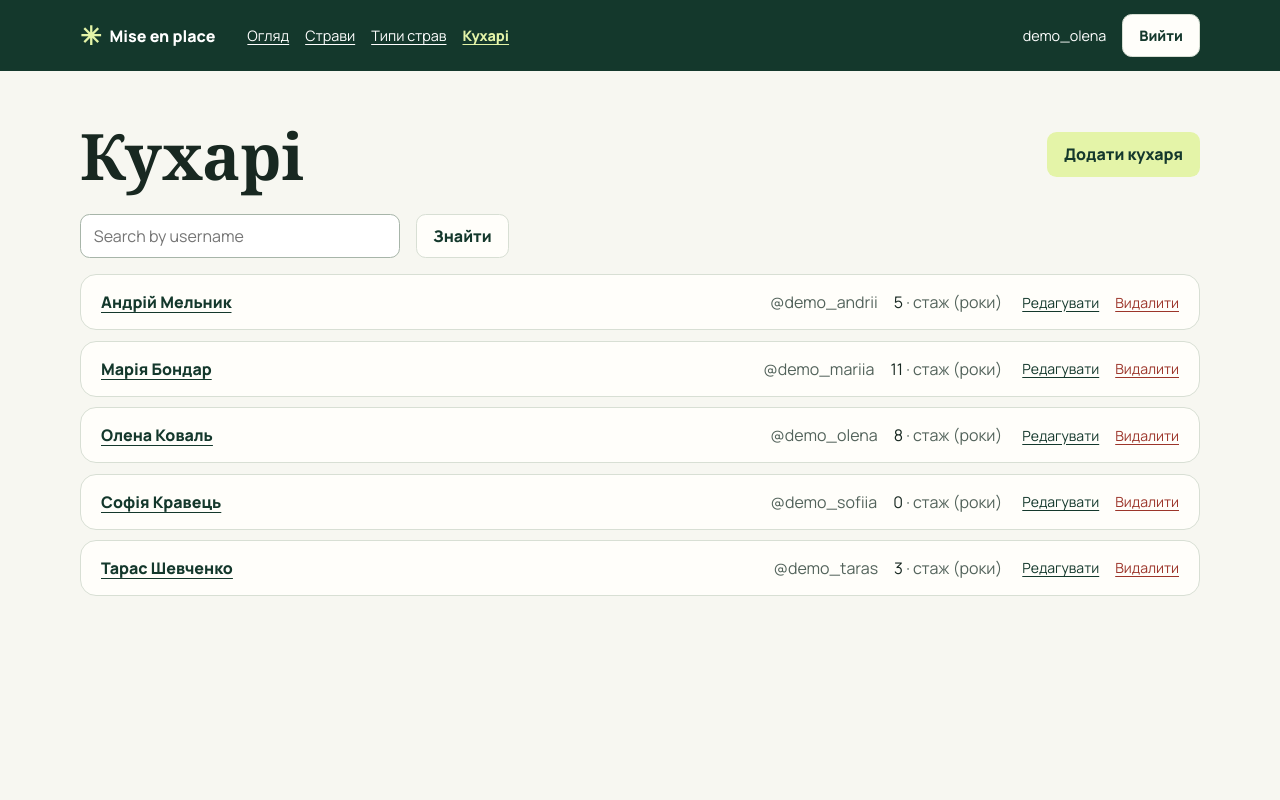
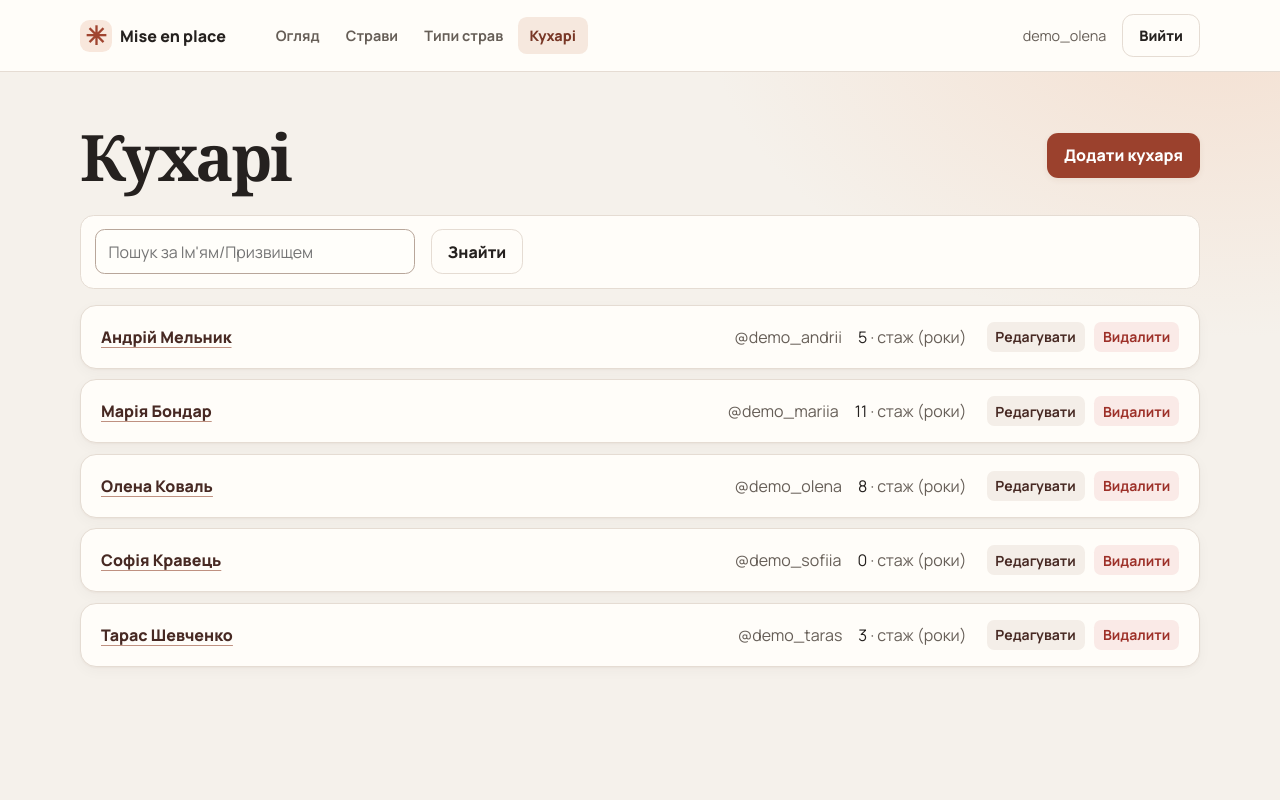
Before and after one commit to Revoleoz/restaurant-kitchen-service, a Django app: page /kitchen/cook/ in a window 1280 px wide. Run offline with Django 5.2, Linux system fonts and the light colour scheme; a user stored in the database is signed in; data comes from the database, SQL or seed files in the repository.

Commit message:
Correction forms, styles css, views

```diff
--- a/kitchen/forms.py
+++ b/kitchen/forms.py
@@ -53,7 +53,7 @@ class CookSearchForm(forms.Form):
         required=False,
         label="",
         widget=forms.TextInput(
-            attrs={"placeholder": "Search by username"}
+            attrs={"placeholder": "Пошук за Ім'ям/Призвищем"}
         )
     )
 
@@ -64,7 +64,7 @@ class DishSearchForm(forms.Form):
         required=False,
         label="",
         widget=forms.TextInput(
-            attrs={"placeholder": "Search by name"}
+            attrs={"placeholder": "Пошук за назвою"}
         )
     )
 
@@ -74,6 +74,6 @@ class DishTypeSearchForm(forms.Form):
         required=False,
         label="",
         widget=forms.TextInput(
-            attrs={"placeholder": "Search by name"}
+            attrs={"placeholder": "Пошук за назвою"}
         )
     )
--- a/kitchen/views.py
+++ b/kitchen/views.py
@@ -1,3 +1,6 @@
+import re
+
+from django.db.models import Q
 from django.shortcuts import get_object_or_404, redirect, render
 from django.views.decorators.http import require_POST
 from django.contrib.auth.decorators import login_required
@@ -55,7 +58,9 @@ class DishTypesListView(LoginRequiredMixin, generic.ListView):
         queryset = super().get_queryset()
         form = DishTypeSearchForm(self.request.GET)
         if form.is_valid():
-            queryset = queryset.filter(name__icontains=form.cleaned_data["name"])
+            query = form.cleaned_data["name"]
+            if query:
+                queryset = queryset.filter(name__iregex=re.escape(query))
         return queryset
 
 
@@ -96,7 +101,9 @@ class DishListView(LoginRequiredMixin, generic.ListView):
         queryset = Dish.objects.select_related("dish_type")
         form = DishSearchForm(self.request.GET)
         if form.is_valid():
-            queryset = queryset.filter(name__icontains=form.cleaned_data["name"])
+            query = form.cleaned_data["name"]
+            if query:
+                queryset = queryset.filter(name__iregex=re.escape(query))
         return queryset
 
 
@@ -136,7 +143,14 @@ class CookListView(LoginRequiredMixin, generic.ListView):
         queryset = Cook.objects.prefetch_related("cooks__dish_type")
         form = CookSearchForm(self.request.GET)
         if form.is_valid():
-            return queryset.filter(username__icontains=form.cleaned_data["username"])
+            query = form.cleaned_data["username"]
+            if query:
+                pattern = re.escape(query)
+                return queryset.filter(
+                    Q(username__iregex=pattern)
+                    | Q(first_name__iregex=pattern)
+                    | Q(last_name__iregex=pattern)
+                )
         return queryset
 
 
--- a/static/css/styles.css
+++ b/static/css/styles.css
@@ -138,3 +138,196 @@ textarea { resize: vertical; min-height: 7rem; }
   .stat { grid-template-columns: 1fr auto; align-items: center; }
   .record > .actions { margin-left: 0; }
 }
+
+/* Mise en place — тепла палітра й мікроанімації */
+:root {
+  --paper: #f5f1eb;
+  --card: #fffdf9;
+  --ink: #25211f;
+  --muted: #665e57;
+  --line: #e5dcd3;
+  --green: #472923;
+  --lime: #ffceb1;
+  --red: #9d3028;
+  --accent: #a0442f;
+  --shadow: 0 4px 14px #43271a09, 0 1px 2px #43271a0a;
+  --shadow-lift: 0 12px 24px #43271a19, 0 2px 4px #43271a0e;
+  --ease-out: cubic-bezier(.2, .75, .25, 1);
+}
+
+body {
+  min-height: 100vh;
+  min-height: 100svh;
+  background: radial-gradient(ellipse at 95% 0, #f4dfd0 0, transparent 32rem), var(--paper);
+}
+
+.bar {
+  background: #fffdf9;
+  color: var(--ink);
+  border-bottom: 1px solid var(--line);
+  gap: .8rem clamp(1rem, 3vw, 2.75rem);
+}
+
+.brand span {
+  color: var(--accent);
+  background: #f8e7dc;
+  border-radius: .6rem;
+  width: 2rem;
+  height: 2rem;
+  display: grid;
+  place-items: center;
+}
+
+.bar nav {
+  gap: .2rem;
+}
+
+.bar nav a {
+  padding: .55rem .72rem;
+  border-radius: .55rem;
+  text-decoration: none;
+  color: var(--muted);
+  font-weight: 700;
+}
+
+.bar nav a:hover,
+.bar nav a[aria-current="page"] {
+  background: #f6e8de;
+  color: #783726;
+}
+
+.account span {
+  color: var(--muted);
+}
+
+h1, h2 { letter-spacing: -.035em; }
+
+.hero {
+  background:
+    radial-gradient(ellipse at 95% 12%, #9b503c 0, transparent 60%),
+    linear-gradient(115deg, #2b2321 15%, #53332a 100%);
+  padding: clamp(2rem, 6vw, 5rem);
+  box-shadow: var(--shadow-lift);
+}
+
+.hero h1 { text-wrap: balance; }
+.hero p { color: #f5e1d7; }
+
+.hero-mark {
+  color: #ffbc94;
+  opacity: .24;
+  inset-inline-end: clamp(0px, 2vw, 2rem);
+  pointer-events: none;
+}
+
+.stats {
+  margin-top: 1.25rem;
+  grid-template-columns: repeat(3, minmax(0, 1fr));
+}
+
+.stat {
+  align-content: space-between;
+  min-height: 8.5rem;
+  box-shadow: var(--shadow);
+  color: var(--ink);
+}
+
+.stat span { color: var(--muted); font-weight: 700; }
+.stat strong, .price { font-variant-numeric: tabular-nums; }
+.stat strong { color: var(--accent); font-size: clamp(2.35rem, 5vw, 3.4rem); }
+.stat:hover { border-color: #ce9e89; box-shadow: var(--shadow-lift); }
+
+.panel, .record, .empty { box-shadow: var(--shadow); }
+.record:hover, .record:focus-within { border-color: #d3b7a9; }
+
+.record-name { text-decoration-color: #bf9181; }
+.record > .actions { gap: .6rem; }
+
+.record > .actions a {
+  background: #f4eee8;
+  border-radius: .45rem;
+  padding: .35rem .55rem;
+  font-weight: 700;
+  text-decoration: none;
+}
+
+.record > .actions a:hover { background: #ebded4; }
+.record > .actions .danger-link { background: #faeae7; }
+.record > .actions .danger-link:hover { background: #f4d9d3; }
+
+.pill { background: #f5e6dc; color: #753d2c; }
+
+.button {
+  border-radius: .7rem;
+  background: #9b412d;
+  color: white;
+  box-shadow: 0 2px 6px #65332112;
+}
+
+.hero .button { background: #ffd0b5; color: #44261e; }
+.hero .button:hover { background: #ffe0cc; }
+.button:hover { background: #803222; }
+.button:not(.quiet) { color: white; }
+.hero .button:not(.quiet) { color: #44261e; }
+.button.quiet { color: var(--ink); box-shadow: none; }
+.button.quiet:hover { background: #f7eee6; border-color: #c5a99b; }
+.button.quiet.danger-link { color: var(--red); }
+
+.search {
+  padding: .85rem;
+  border: 1px solid var(--line);
+  background: var(--card);
+  border-radius: .85rem;
+}
+
+input:not([type="checkbox"]):not([type="radio"]), select, textarea {
+  border-color: #b8a69a;
+  background: #fffefa;
+}
+
+input[type="checkbox"] { accent-color: var(--accent); }
+:is(input, select, textarea)[aria-invalid="true"] { border-color: var(--red); }
+
+input:not([type="checkbox"]):not([type="radio"]):focus,
+select:focus,
+textarea:focus {
+  border-color: var(--accent);
+}
+
+:focus-visible { outline-color: #a0442f; }
+.hero :focus-visible { outline-color: white; }
+
+.auth-panel { border-top: 4px solid var(--accent); }
+.workspace.guest { padding-top: clamp(3rem, 9vw, 7rem); }
+
+@media (max-width: 39rem) {
+  .bar { padding-inline: 1rem; }
+  .bar nav { gap: .2rem .35rem; }
+  .bar nav a { padding-inline: .5rem; }
+  .stats { grid-template-columns: 1fr; }
+  .stat { min-height: 0; }
+  .hero-mark { opacity: .17; }
+  .record > .actions { width: 100%; }
+  .search input { flex: 1 1 11rem; }
+}
+
+@media (prefers-reduced-motion: no-preference) {
+  .hero, .stats, .page-head, .form-panel, .auth-panel {
+    animation: kitchen-enter 320ms var(--ease-out) both;
+  }
+  .stats { animation-delay: 50ms; }
+  .button, .stat, .record, .bar nav a, .record > .actions a {
+    transition: background-color 160ms ease, border-color 160ms ease,
+      box-shadow 160ms ease, transform 160ms var(--ease-out);
+  }
+  @media (hover: hover) {
+    .stat:hover { transform: translateY(-3px); }
+    .button:hover { transform: translateY(-1px); }
+  }
+  .button:active { transform: translateY(1px); }
+}
+
+@keyframes kitchen-enter {
+  from { opacity: 0; transform: translateY(7px); }
+  to { opacity: 1; transform: translateY(0); }
+}
```
